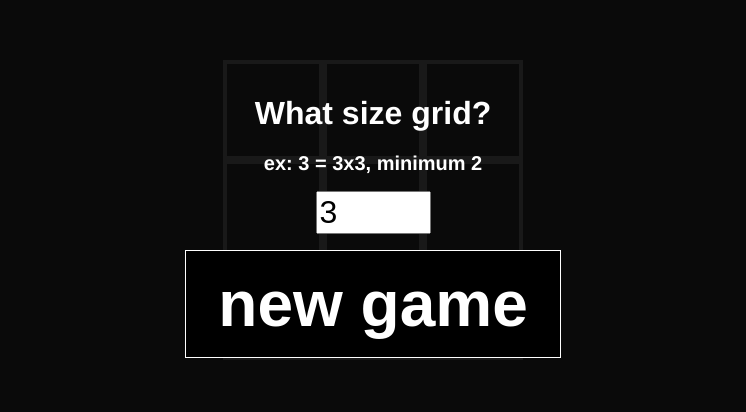
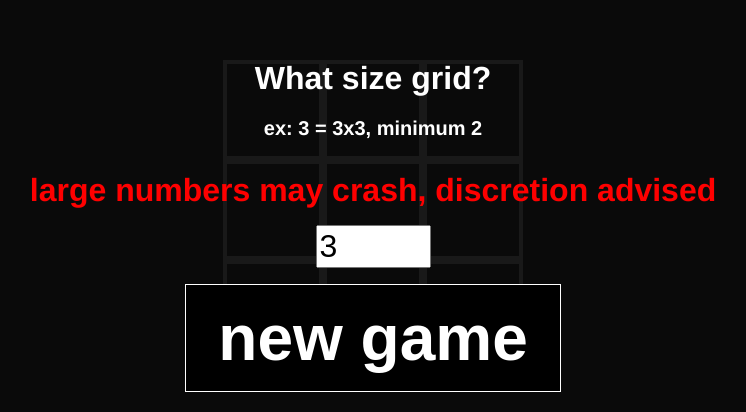
Before and after one commit to metzbot/tictactoe, a plain HTML site: page index.html in a window 1280 px wide. Shown: the part 190-602 px from the top of the page, without its empty margins (267-1013 px from the left). Drawn offline with Linux system fonts and the light colour scheme.

Commit message:
Add warning about large numbers for grid size

```diff
--- a/index.html
+++ b/index.html
@@ -37,6 +37,7 @@
       <div data-game-over></div>
       <p id='gridSizeP'>What size grid?</p>
       <p id='example'>ex: 3 = 3x3, minimum 2</p>
+      <p id='warning'>large numbers may crash, discretion advised</p>
       <form onsubmit="">
         <input type='number' id='gridSize' name='gridSize' required value='3' min='2'>
         <button id='newGameButton' type='button'>new game</button>
--- a/styles.css
+++ b/styles.css
@@ -183,6 +183,10 @@ modal junk, game over message
   font-size: 1.25rem;
 }
 
+#warning {
+  color: red;
+}
+
 .modal form {
   display: flex;
   flex-direction: column;
```
